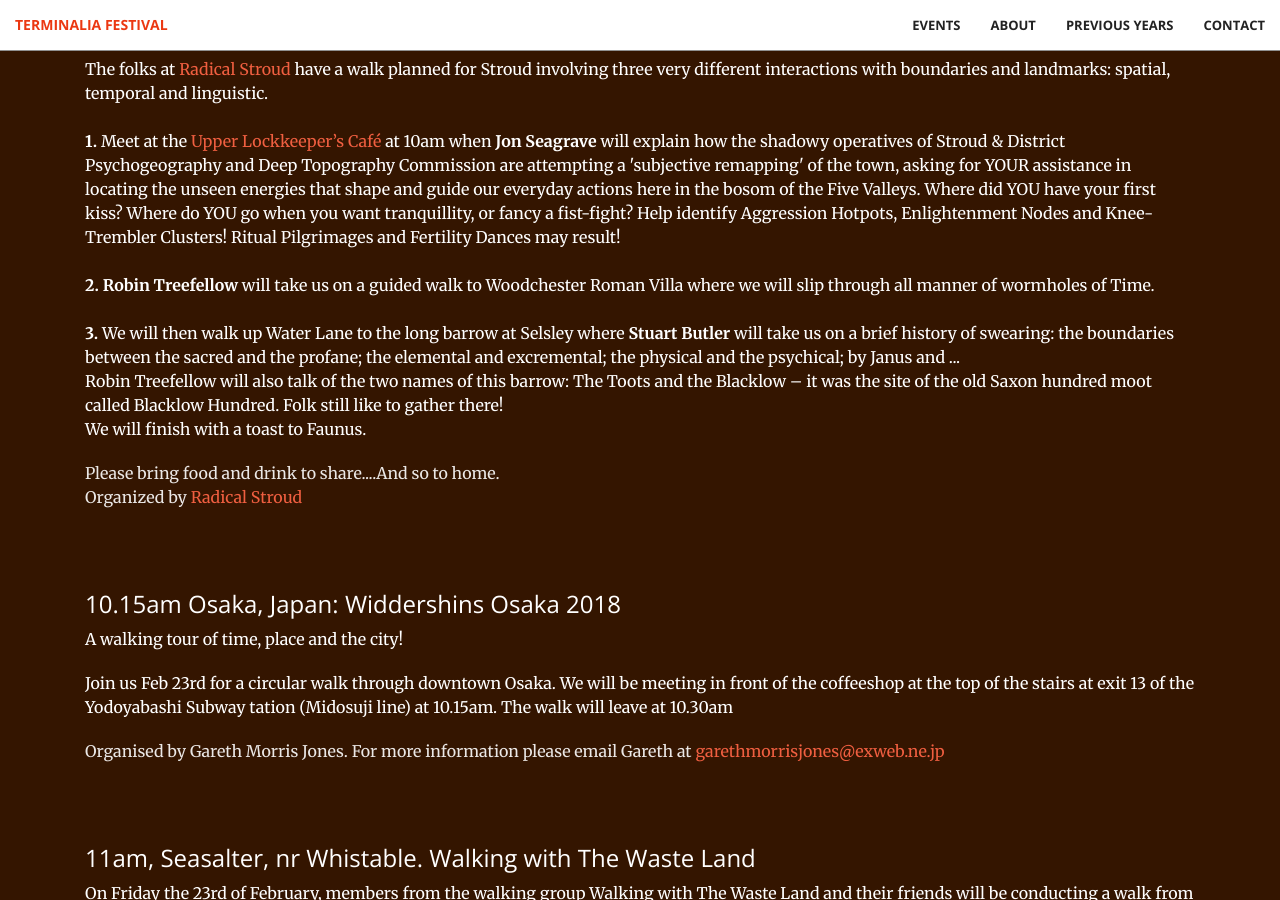
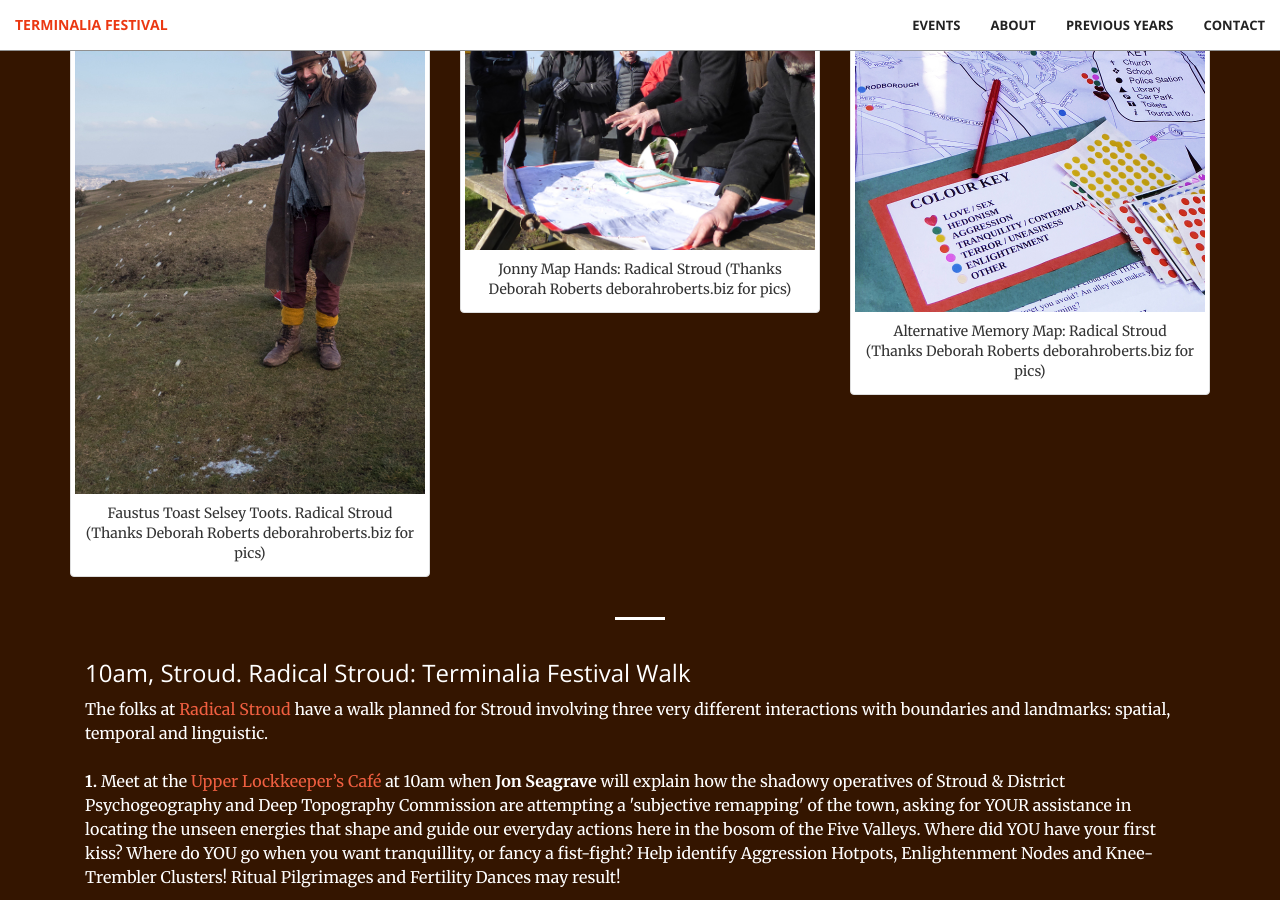
Before and after one commit to timwaters/terminalia, a Jekyll site: the page built from index.html, in a window 1280 px wide and 900 px high, scrolled down 3386 px. Built offline with Jekyll 4.4.1, drawn with Linux system fonts in a browser that asks for light colours; some of the changed text lies outside the part shown.

Commit message:
add stroud report and pics

```diff
--- a/_includes/events.html
+++ b/_includes/events.html
@@ -122,7 +122,36 @@
                           </div>
                         </div>
 
+                        <div class="col-md-4">
+                          <div class="thumbnail">
+                            <img src="/img/past/2018/FaustusToastEllderflower_RobinTreefellow_PhotoDeborahRoberts_P1370011_LowRes.jpg" style="width:100%">
+                            <div class="caption">
+                              Faustus Toast Selsey Toots. Radical Stroud (Thanks Deborah Roberts deborahroberts.biz for pics)
+                            </div>
+                          </div>
+                        </div>
+
+                        <div class="col-md-4">
+                          <div class="thumbnail">
+                            <img src="/img/past/2018/Jonny_Map_Hands_CopyrightDeborahRoberts_P1360789_LowRes.jpg" style="width:100%">
+                            <div class="caption">
+                              Jonny Map Hands: Radical Stroud (Thanks Deborah Roberts deborahroberts.biz for pics)
+                            </div>
+                          </div>
+                        </div>
+
+                        <div class="col-md-4">
+                          <div class="thumbnail">
+                            <img src="/img/past/2018/JonnyFluffypunk_AlternativeMemoryMap_CopyrightDeborahRoberts_P1360835_LowRes.jpg" style="width:100%">
+                            <div class="caption">
+                              Alternative Memory Map: Radical Stroud (Thanks Deborah Roberts deborahroberts.biz for pics)
+                            </div>
+                          </div>
+                        </div>
+
         <!---
+
+
               <div class="col-md-4">
                   <div class="thumbnail">
                     <img src="/img/past/2018/" style="width:100%">
@@ -172,6 +201,12 @@
 
             Please bring food and drink to share....And so to home. <br />
             Organized by <a href="http://www.radicalstroud.co.uk">Radical Stroud</a>
+          </p>
+          <p>
+            <b>NEW: </b>
+            Visit the Radical Stroud website for a report and many photos about this event:
+            <a href="http://radicalstroud.co.uk/terminalia-festival-february-23rd-2018/">http://radicalstroud.co.uk/terminalia-festival-february-23rd-2018/</a>
+
           </p>
         </div>
 
```
Also changed, not shown: img/past/2018/FaustusToastEllderflower_RobinTreefellow_PhotoDeborahRoberts_P1370011_LowRes.jpg (added), img/past/2018/JonnyFluffypunk_AlternativeMemoryMap_CopyrightDeborahRoberts_P1360835_LowRes.jpg (added), img/past/2018/Jonny_Map_Hands_CopyrightDeborahRoberts_P1360789_LowRes.jpg (added).
